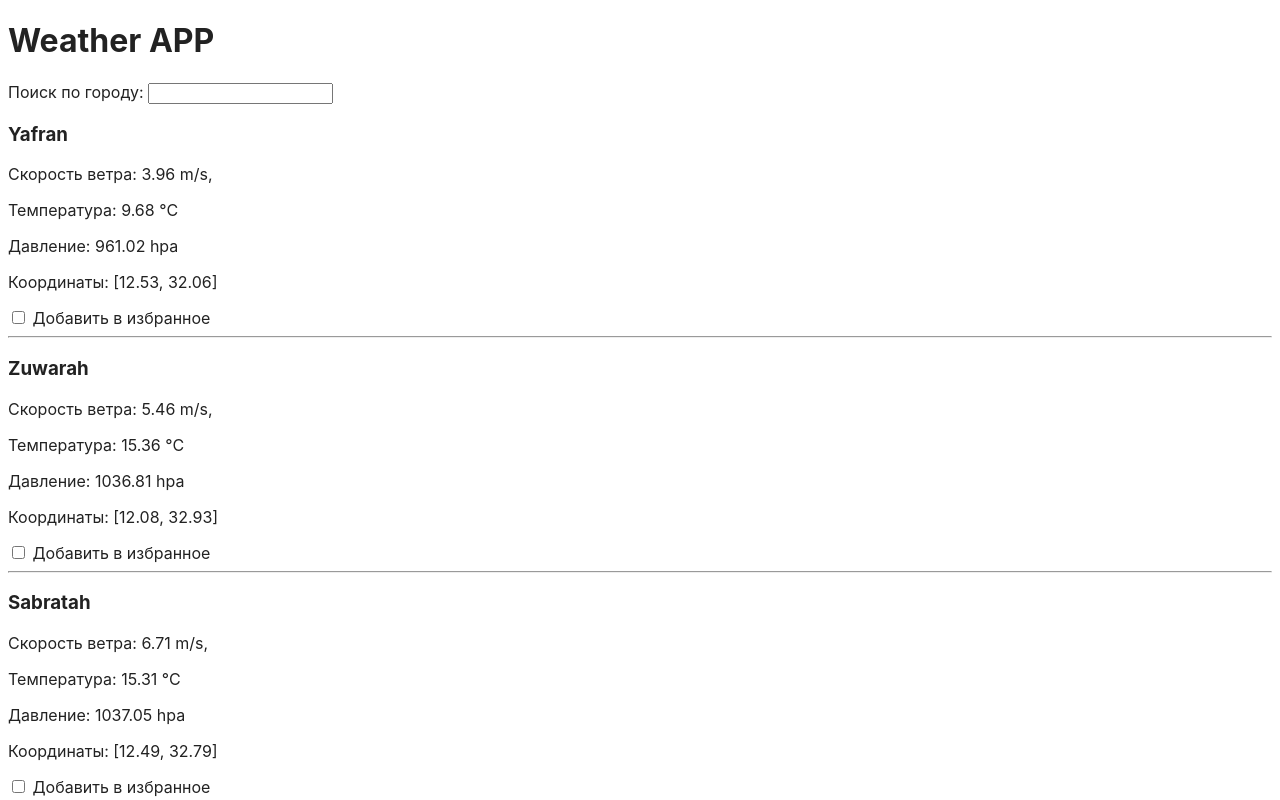
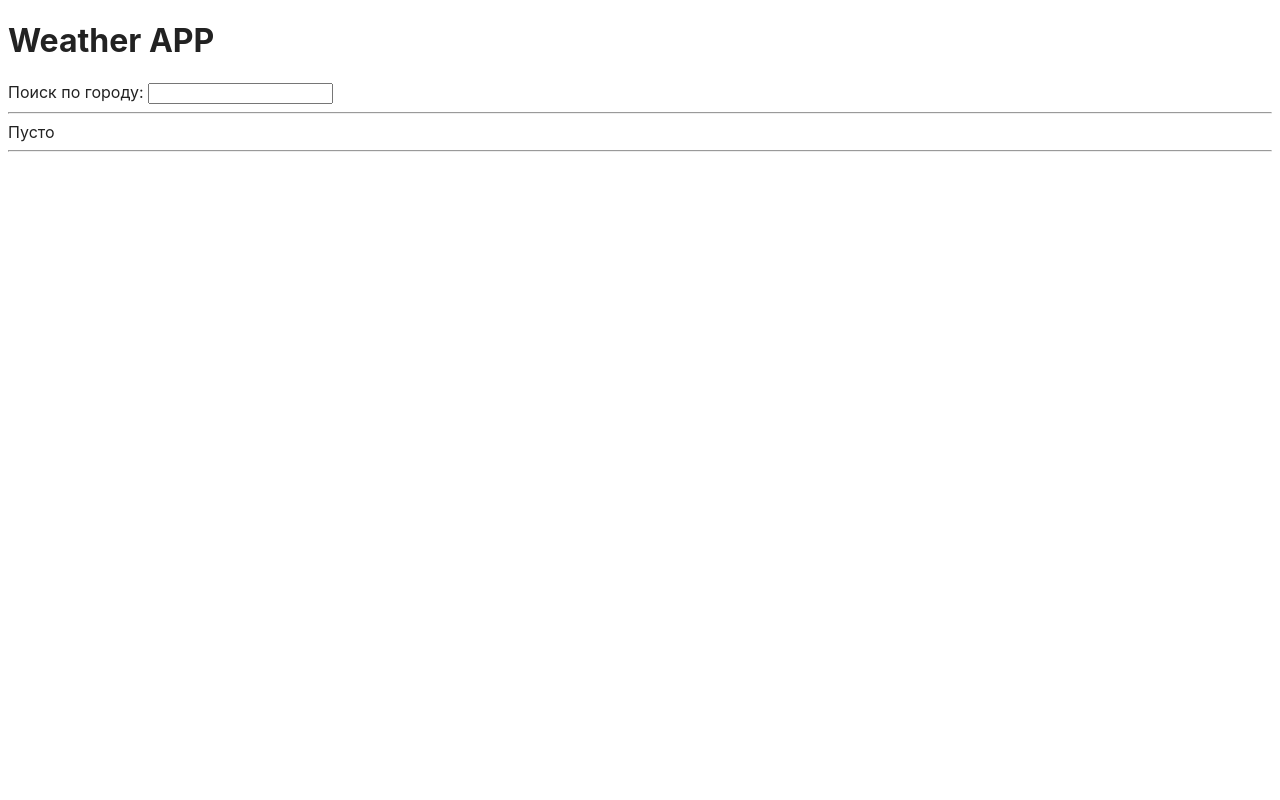
Before and after one commit to vivikkk/frolov-ivan-otus, a React app in the folder react-weather-app/: page / in a window 1280 px wide. Shown: the top 800 px of the page. Built offline with nearby package versions, Linux system fonts and the light colour scheme.

Commit message:
add API and favorite logic refactor

```diff
--- a/react-weather-app/src/App.jsx
+++ b/react-weather-app/src/App.jsx
@@ -2,15 +2,13 @@ import React from 'react';
 import { render } from 'react-dom';
 import Header from './components/Header';
 import CitiesList from './components/CitiesList';
-
-import cities from './cities';
 
 class App extends React.Component {
   render() {
     return(
       <main>
         <Header title="Weather APP" />
-        <CitiesList cities={cities}/>
+        <CitiesList/>
       </main>
     )
   }
--- a/react-weather-app/src/cities.js
+++ /dev/null
@@ -1,452 +0,0 @@
-const cities = [{
-  "id": 2208791,
-  "name": "Yafran",
-  "coord": {
-    "lon": 12.52859,
-    "lat": 32.06329
-  },
-  "main": {
-    "temp": 9.68,
-    "temp_min": 9.681,
-    "temp_max": 9.681,
-    "pressure": 961.02,
-    "sea_level": 1036.82,
-    "grnd_level": 961.02,
-    "humidity": 85
-  },
-  "dt": 1485784982,
-  "wind": {
-    "speed": 3.96,
-    "deg": 356.5
-  },
-  "rain": {
-    "3h": 0.255
-  },
-  "clouds": {
-    "all": 88
-  },
-  "weather": [{
-    "id": 500,
-    "main": "Rain",
-    "description": "light rain",
-    "icon": "10d"
-  }]
-}, {
-  "id": 2208425,
-  "name": "Zuwarah",
-  "coord": {
-    "lon": 12.08199,
-    "lat": 32.931198
-  },
-  "main": {
-    "temp": 15.36,
-    "temp_min": 15.356,
-    "temp_max": 15.356,
-    "pressure": 1036.81,
-    "sea_level": 1037.79,
-    "grnd_level": 1036.81,
-    "humidity": 89
-  },
-  "dt": 1485784982,
-  "wind": {
-    "speed": 5.46,
-    "deg": 30.0002
-  },
-  "clouds": {
-    "all": 56
-  },
-  "weather": [{
-    "id": 803,
-    "main": "Clouds",
-    "description": "broken clouds",
-    "icon": "04d"
-  }]
-}, {
-  "id": 2212771,
-  "name": "Sabratah",
-  "coord": {
-    "lon": 12.48845,
-    "lat": 32.79335
-  },
-  "main": {
-    "temp": 15.31,
-    "temp_min": 15.306,
-    "temp_max": 15.306,
-    "pressure": 1037.05,
-    "sea_level": 1037.55,
-    "grnd_level": 1037.05,
-    "humidity": 100
-  },
-  "dt": 1485784982,
-  "wind": {
-    "speed": 6.71,
-    "deg": 28.5002
-  },
-  "clouds": {
-    "all": 92
-  },
-  "weather": [{
-    "id": 804,
-    "main": "Clouds",
-    "description": "overcast clouds",
-    "icon": "04d"
-  }]
-}, {
-  "id": 2217362,
-  "name": "Gharyan",
-  "coord": {
-    "lon": 13.02028,
-    "lat": 32.172218
-  },
-  "main": {
-    "temp": 11.23,
-    "temp_min": 11.231,
-    "temp_max": 11.231,
-    "pressure": 1004.23,
-    "sea_level": 1037.06,
-    "grnd_level": 1004.23,
-    "humidity": 90
-  },
-  "dt": 1485784982,
-  "wind": {
-    "speed": 3.86,
-    "deg": 16.5002
-  },
-  "rain": {
-    "3h": 1.29
-  },
-  "clouds": {
-    "all": 92
-  },
-  "weather": [{
-    "id": 500,
-    "main": "Rain",
-    "description": "light rain",
-    "icon": "10d"
-  }]
-}, {
-  "id": 2216885,
-  "name": "Zawiya",
-  "coord": {
-    "lon": 12.72778,
-    "lat": 32.75222
-  },
-  "main": {
-    "temp": 17,
-    "pressure": 1024,
-    "humidity": 55,
-    "temp_min": 17,
-    "temp_max": 17
-  },
-  "dt": 1485784982,
-  "wind": {
-    "speed": 3.6,
-    "deg": 10
-  },
-  "clouds": {
-    "all": 40
-  },
-  "weather": [{
-    "id": 802,
-    "main": "Clouds",
-    "description": "scattered clouds",
-    "icon": "03d"
-  }]
-}, {
-  "id": 2210247,
-  "name": "Tripoli",
-  "coord": {
-    "lon": 13.18746,
-    "lat": 32.875191
-  },
-  "main": {
-    "temp": 16,
-    "pressure": 1025,
-    "humidity": 59,
-    "temp_min": 16,
-    "temp_max": 16
-  },
-  "dt": 1485781822,
-  "wind": {
-    "speed": 3.6,
-    "deg": 360
-  },
-  "clouds": {
-    "all": 40
-  },
-  "weather": [{
-    "id": 802,
-    "main": "Clouds",
-    "description": "scattered clouds",
-    "icon": "03d"
-  }]
-}, {
-  "id": 2210221,
-  "name": "Tarhuna",
-  "coord": {
-    "lon": 13.6332,
-    "lat": 32.43502
-  },
-  "main": {
-    "temp": 17,
-    "pressure": 1024,
-    "humidity": 55,
-    "temp_min": 17,
-    "temp_max": 17
-  },
-  "dt": 1485784982,
-  "wind": {
-    "speed": 3.6,
-    "deg": 10
-  },
-  "clouds": {
-    "all": 40
-  },
-  "weather": [{
-    "id": 802,
-    "main": "Clouds",
-    "description": "scattered clouds",
-    "icon": "03d"
-  }]
-}, {
-  "id": 2215163,
-  "name": "Masallatah",
-  "coord": {
-    "lon": 14,
-    "lat": 32.616669
-  },
-  "main": {
-    "temp": 12.86,
-    "temp_min": 12.856,
-    "temp_max": 12.856,
-    "pressure": 1000.17,
-    "sea_level": 1036.49,
-    "grnd_level": 1000.17,
-    "humidity": 73
-  },
-  "dt": 1485784982,
-  "wind": {
-    "speed": 4.81,
-    "deg": 16.5002
-  },
-  "rain": {
-    "3h": 0.39
-  },
-  "clouds": {
-    "all": 88
-  },
-  "weather": [{
-    "id": 500,
-    "main": "Rain",
-    "description": "light rain",
-    "icon": "10d"
-  }]
-}, {
-  "id": 2219905,
-  "name": "Al Khums",
-  "coord": {
-    "lon": 14.26191,
-    "lat": 32.648609
-  },
-  "main": {
-    "temp": 15.18,
-    "temp_min": 15.181,
-    "temp_max": 15.181,
-    "pressure": 1023.35,
-    "sea_level": 1036.01,
-    "grnd_level": 1023.35,
-    "humidity": 73
-  },
-  "dt": 1485784982,
-  "wind": {
-    "speed": 5.26,
-    "deg": 26.0002
-  },
-  "clouds": {
-    "all": 88
-  },
-  "weather": [{
-    "id": 804,
-    "main": "Clouds",
-    "description": "overcast clouds",
-    "icon": "04d"
-  }]
-}, {
-  "id": 2208485,
-  "name": "Zlitan",
-  "coord": {
-    "lon": 14.56874,
-    "lat": 32.467381
-  },
-  "main": {
-    "temp": 15.18,
-    "temp_min": 15.181,
-    "temp_max": 15.181,
-    "pressure": 1023.35,
-    "sea_level": 1036.01,
-    "grnd_level": 1023.35,
-    "humidity": 73
-  },
-  "dt": 1485784982,
-  "wind": {
-    "speed": 5.26,
-    "deg": 26.0002
-  },
-  "clouds": {
-    "all": 88
-  },
-  "weather": [{
-    "id": 804,
-    "main": "Clouds",
-    "description": "overcast clouds",
-    "icon": "04d"
-  }]
-}, {
-  "id": 2563191,
-  "name": "Birkirkara",
-  "coord": {
-    "lon": 14.46111,
-    "lat": 35.897221
-  },
-  "main": {
-    "temp": 14,
-    "pressure": 1023,
-    "humidity": 62,
-    "temp_min": 14,
-    "temp_max": 14
-  },
-  "dt": 1485784991,
-  "wind": {
-    "speed": 4.1,
-    "deg": 10,
-    "var_beg": 330,
-    "var_end": 30
-  },
-  "clouds": {
-    "all": 40
-  },
-  "weather": [{
-    "id": 802,
-    "main": "Clouds",
-    "description": "scattered clouds",
-    "icon": "03d"
-  }]
-}, {
-  "id": 2523650,
-  "name": "Ragusa",
-  "coord": {
-    "lon": 14.71719,
-    "lat": 36.928242
-  },
-  "main": {
-    "temp": 14.54,
-    "pressure": 1022,
-    "humidity": 50,
-    "temp_min": 13,
-    "temp_max": 16
-  },
-  "dt": 1485781816,
-  "wind": {
-    "speed": 3.1,
-    "deg": 20,
-    "var_beg": 350,
-    "var_end": 60
-  },
-  "clouds": {
-    "all": 20
-  },
-  "weather": [{
-    "id": 801,
-    "main": "Clouds",
-    "description": "few clouds",
-    "icon": "02d"
-  }]
-}, {
-  "id": 2523693,
-  "name": "Pozzallo",
-  "coord": {
-    "lon": 14.84989,
-    "lat": 36.730541
-  },
-  "main": {
-    "temp": 14,
-    "pressure": 1022,
-    "humidity": 50,
-    "temp_min": 14,
-    "temp_max": 14
-  },
-  "dt": 1485781816,
-  "wind": {
-    "speed": 3.1,
-    "deg": 20,
-    "var_beg": 350,
-    "var_end": 60
-  },
-  "clouds": {
-    "all": 20
-  },
-  "weather": [{
-    "id": 801,
-    "main": "Clouds",
-    "description": "few clouds",
-    "icon": "02d"
-  }]
-}, {
-  "id": 2524119,
-  "name": "Modica",
-  "coord": {
-    "lon": 14.77399,
-    "lat": 36.84594
-  },
-  "main": {
-    "temp": 15.74,
-    "pressure": 1022,
-    "humidity": 47,
-    "temp_min": 14,
-    "temp_max": 17
-  },
-  "dt": 1485785168,
-  "wind": {
-    "speed": 2.1,
-    "deg": 0
-  },
-  "clouds": {
-    "all": 40
-  },
-  "weather": [{
-    "id": 802,
-    "main": "Clouds",
-    "description": "scattered clouds",
-    "icon": "03d"
-  }]
-}, {
-  "id": 2523581,
-  "name": "Rosolini",
-  "coord": {
-    "lon": 14.94779,
-    "lat": 36.824242
-  },
-  "main": {
-    "temp": 15.62,
-    "pressure": 1022,
-    "humidity": 47,
-    "temp_min": 14,
-    "temp_max": 17
-  },
-  "dt": 1485784979,
-  "wind": {
-    "speed": 2.1,
-    "deg": 0
-  },
-  "clouds": {
-    "all": 40
-  },
-  "weather": [{
-    "id": 802,
-    "main": "Clouds",
-    "description": "scattered clouds",
-    "icon": "03d"
-  }]
-}];
-
-export default cities;
--- a/react-weather-app/src/components/CitiesList.jsx
+++ b/react-weather-app/src/components/CitiesList.jsx
@@ -1,70 +1,83 @@
 import React from 'react';
 import City from './City';
 import Input from './Input';
-import PropTypes from 'prop-types';
+
+const API_URL = 'https://api.openweathermap.org/data/2.5/weather?'
+const API_KEY = 'd4d7737620b5cf3db260c35e7a1be93d';
 
 class CitiesList extends React.Component {
   constructor(props) {
     super(props);
 
     this.state = {
-      cities: this.props.cities,
+      city: {},
+      favoriteCities: []
     };
-
+    this.searhChange = this.searhChange.bind(this);
+    this.getCityWeather = this.getCityWeather.bind(this);
     this.favoriteStatusChange = this.favoriteStatusChange.bind(this);
-    this.searhChange = this.searhChange.bind(this);
   }
 
-  componentDidMount() {
-    let cities = this.state.cities;
+  async getCityWeather(searchString) {
+    const url = `${API_URL}q=${searchString}&appid=${API_KEY}&units=metric`;
+    const response = await fetch(url);
 
-    cities.forEach((item) => {
-      item.isFavorite = false;
-    });
+    if (response.ok) {
+      const data = await response.json();
 
-    this.setState({ cities });
+      return data;
+    }
+  }
+
+  async searhChange(event) {
+    const searchInput = event.currentTarget.value;
+    const result = await this.getCityWeather(searchInput);
+
+    if (result) {
+      this.setState({
+        city: result
+      });
+    } else {
+      this.setState({
+        city: {}
+      });
+    }
   }
 
   favoriteStatusChange(id) {
-    const cities = this.state.cities;
-    const currentCity = cities.find(city => city.id === id);
+    const favoriteCities = this.state.favoriteCities;
+    const index = favoriteCities.indexOf(id);
 
-    currentCity.isFavorite = !currentCity.isFavorite;
-    this.setState({ cities });
-  }
-
-  searhChange(event) {
-    const searchInput = event.currentTarget.value;
-    const cities = this.props.cities.filter(item => {
-      return item.name.toLowerCase().includes(searchInput.toLowerCase())
-    });
-
-    this.setState({ cities });
+    if (index !== -1) {
+      favoriteCities.splice(index, 1);
+      this.setState({
+        favoriteCities: [...favoriteCities]
+      });
+    } else {
+      this.setState({
+        favoriteCities: [...favoriteCities, id]
+      });
+    }
   }
 
   render() {
-    return(
+    return (
       <section>
-        <Input
-          searchInputHandler={this.searhChange}
-        />
-        <br/>
-        {this.state.cities.map(city => {
-          return(
-            <City
-              key={city.id}
-              onFavoriteStatusChange={this.favoriteStatusChange}
-              {...city}
-            />
-          );
-        })}
+        <Input searchInputHandler={ this.searhChange } />
+        <hr/>
+        {
+          Object.keys(this.state.city).length ?
+          <City
+            onFavoriteStatusChange = { this.favoriteStatusChange }
+            isFavorite = { this.state.favoriteCities.some(id => id === this.state.city.id) }
+            { ...this.state.city }
+          />
+          : <div>Пусто</div>
+        }
+        <hr/>
       </section>
     );
   }
 }
 
-CitiesList.propTypes = {
-  cities: PropTypes.array.isRequired
-};
-
 export default CitiesList;
--- a/react-weather-app/src/components/City.jsx
+++ b/react-weather-app/src/components/City.jsx
@@ -10,37 +10,37 @@ class City extends React.Component {
   render() {
     return(
       <div>
+        <div>
           <h3>{this.props.name}</h3>
           <p>Скорость ветра: {this.props.wind.speed} m/s,</p>
           <p>Температура: {this.props.main.temp} °C</p>
           <p>Давление: {this.props.main.pressure} hpa</p>
           <p>Координаты: [{this.props.coord.lon.toFixed(2)}, {this.props.coord.lat.toFixed(2)}]</p>
-
           <Checkbox
-          checked={this.props.isFavorite ? true : false}
+            checked={this.props.isFavorite}
             checkboxHandler={() => this.props.onFavoriteStatusChange(this.props.id)}
           />
-        <hr/>
+        </div>
       </div>
     );
   }
 }
 
 City.propTypes = {
-  id: PropTypes.number.isRequired,
-  name: PropTypes.string.isRequired,
+  id: PropTypes.number,
+  name: PropTypes.string,
   wind: PropTypes.shape({
-    speed: PropTypes.number.isRequired
+    speed: PropTypes.number
   }),
   main: PropTypes.shape({
-    temp: PropTypes.number.isRequired,
-    pressure: PropTypes.number.isRequired,
+    temp: PropTypes.number,
+    pressure: PropTypes.number,
   }),
   coord: PropTypes.shape({
-    lon: PropTypes.number.isRequired,
-    lat: PropTypes.number.isRequired
+    lon: PropTypes.number,
+    lat: PropTypes.number
   }),
-  onFavoriteStatusChange: PropTypes.func.isRequired
+  onFavoriteStatusChange: PropTypes.func
 };
 
 export default City;
```
Lines whose indentation alone changed are shown as unchanged.
